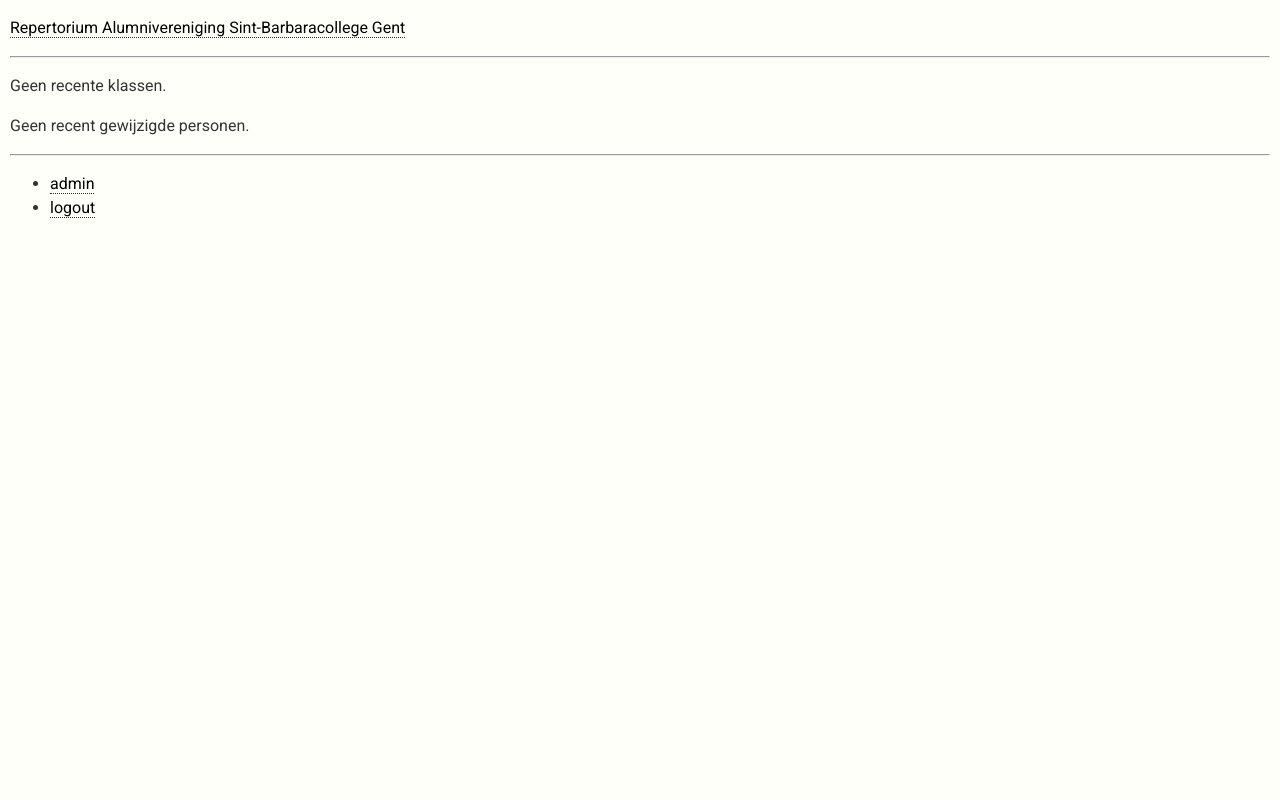
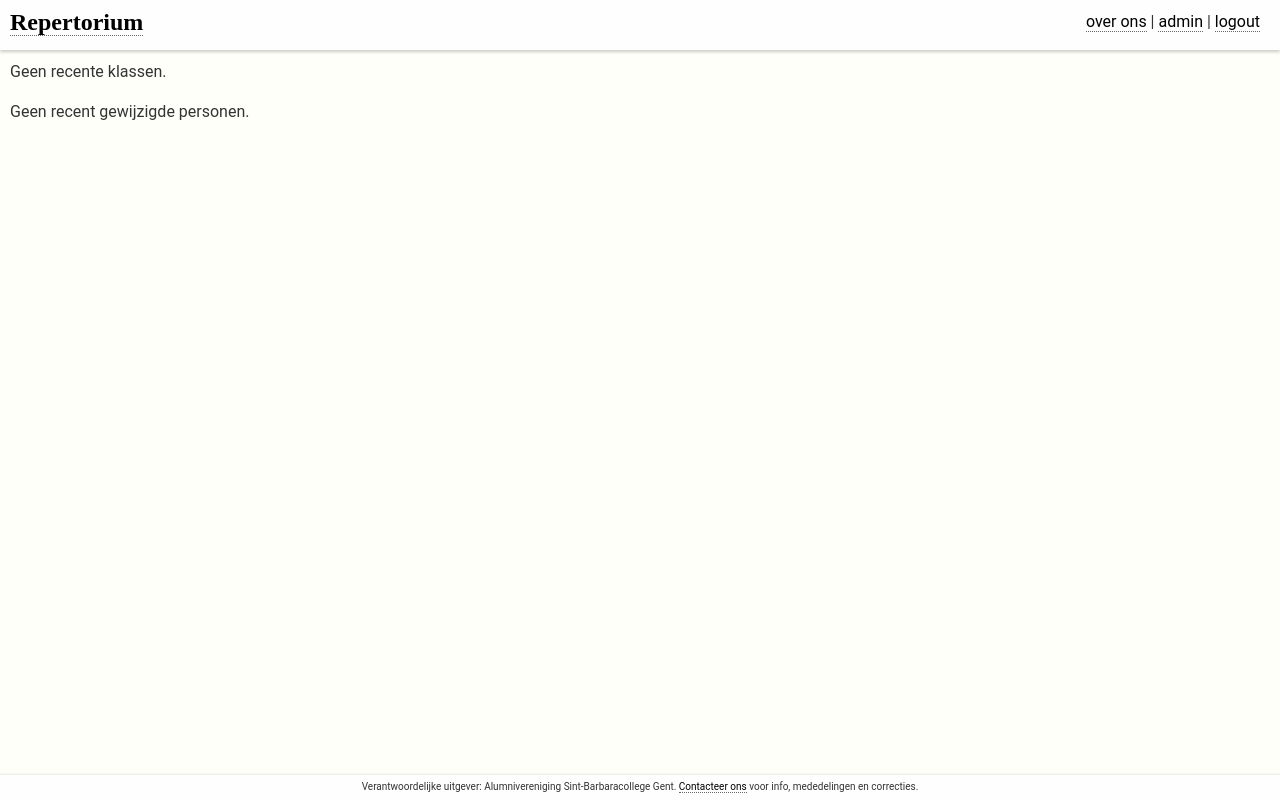
Before and after one commit to mvuijlst/alumni, a Django app: page /repertorium/ in a window 1280 px wide. Run offline with Django 3.2, Linux system fonts and the light colour scheme; the visitor is signed in with stand-in values (Sample User, id 1); data that the repository does not hold is empty; some libraries are stand-ins or nearby versions.

Commit message:
wat meer layout toegevoegd

```diff
--- a/repertorium/alumni/static/alumni/styles.css
+++ b/repertorium/alumni/static/alumni/styles.css
@@ -1,4 +1,9 @@
-* {
+.wf-loading * {
+    visibility: hidden;
+}
+
+
+p, li, li, th, td {
 	font-family: 'Roboto', sans-serif;
 	color: #333;
 }
@@ -9,7 +14,6 @@ h1, h2, h3, h4 {
  }
 
 body {
-	margin: 0 10px;
 	line-height: 1.5em;
 	background-color: #fffffa;
 }
@@ -17,10 +21,64 @@ body {
 a {
 	color: #000;
 	text-decoration: none;
-	border-bottom: 1px dotted #227;
+	border-bottom: 1px dotted #666;
+	transition: background-color .3s;
+	-webkit-transition: background-color .3s;
+	-o-transition: background-color .3s;
+	-moz-transition: background-color .3s;
 }
 
 a:hover {
 	border: none;
 	background-color: #ff0;
 }
+
+#header {
+	position: fixed;
+	background-color: #fefefe;
+	top: 0;
+	width: 100%;
+	height: 50px;
+	box-shadow: 0px 2px 3px rgba(0,0,0,0.2);
+}
+
+#header h1{
+	font-size: 24px;
+	margin: 10px;
+	float: left;
+}
+
+#utility {
+	float: right;
+	margin: 10px 20px 10px 0;
+}
+
+#main {
+	margin: 60px 10px 40px 10px;
+}
+
+#footer {
+	position: fixed;
+	background-color: #fefefe;
+	bottom: 0;
+	width: 100%;
+	height: 25px;
+	box-shadow: 0px -1px 2px rgba(0,0,0,0.1);
+}
+
+#footer p {
+	font-size: 10px;
+	text-align: center;
+	margin: 0;
+}
+
+.klasvertegenwoordiger {
+	color: #009;
+	font-size: 0.8em;
+	font-style: italic;
+}
+
+.editpersoon {
+	font-size: 10px;
+	vertical-align: super;
+}
--- a/repertorium/alumni/templates/alumni/base.html
+++ b/repertorium/alumni/templates/alumni/base.html
@@ -3,33 +3,47 @@
 {% load staticfiles %}
 
 <html><head>
+    <script type="text/javascript">
+      WebFontConfig = {
+        google: { families: [ 'Roboto:400,400italic,500:latin', 'Roboto+Slab:400,700:latin' ] }
+      };
+      (function() {
+        var wf = document.createElement('script');
+        wf.src = ('https:' == document.location.protocol ? 'https' : 'http') +
+          '://ajax.googleapis.com/ajax/libs/webfont/1/webfont.js';
+        wf.type = 'text/javascript';
+        wf.async = 'true';
+        var s = document.getElementsByTagName('script')[0];
+        s.parentNode.insertBefore(wf, s);
+      })();
+    </script>
     <title>{% block title %}Welgekomen{% endblock %} | Repertorium Alumni Sint-Barbaracollege Gent</title>
     <link rel="stylesheet" type="text/css" href="{% static 'alumni/normalize.css' %}" />
     <link rel="stylesheet" type="text/css" href="{% static 'alumni/styles.css' %}" />
-    <link href='http://fonts.googleapis.com/css?family=Roboto+Slab:400,700&subset=latin,latin-ext' rel='stylesheet' type='text/css'>
-    <link href='http://fonts.googleapis.com/css?family=Roboto:500,400italic,300,300italic,400&subset=latin,latin-ext' rel='stylesheet' type='text/css'>
 </head>
 <body>
 
-    <p><a href="/repertorium">Repertorium Alumnivereniging Sint-Barbaracollege Gent</a></p>
+    <div id="header">
+        <h1><a href="/repertorium">Repertorium</a></h1>
+        <p id="utility">
+            <a href="/repertorium/info">over ons</a>
+            {% if user.is_authenticated %}
+                | <a href="/admin">admin</a>
+                | <a href="/admin/logout/">logout</a>
+            {% else %}
+                | <a href="/admin/login/">login</a>
+            {% endif %}
+        </p>
+    </div>
 
-    <hr />
+    <div id="main">
+        {% block main %}
+            <p>Welgekomen.</p>
+        {% endblock %}
+    </div>
 
-    {% block main %}
-        <p>Welgekomen.</p>
-    {% endblock %}
-
-    <hr />
-
-    <div>
-        <ul>
-            {% if user.is_authenticated %}
-                <li><a href="/admin">admin</a></li>
-                <li><a href="/admin/logout/">logout</a></li>
-            {% else %}
-                <li><a href="/admin/login/">login</a></li>
-            {% endif %}
-        </ul>
+    <div id="footer">
+        <p>Verantwoordelijke uitgever: Alumnivereniging Sint-Barbaracollege Gent. <a href="mailto:alumni@sint-barbara.be">Contacteer ons</a> voor info, mededelingen en correcties.</p>
     </div>
 
 </body>
--- a/repertorium/alumni/templates/alumni/detail.html
+++ b/repertorium/alumni/templates/alumni/detail.html
@@ -5,7 +5,11 @@
 
 {% block main %}
 
-<h1>{{ persoon.voornaam }} {{ persoon.achternaam }} </h1>
+<h1>{{ persoon.voornaam }} {{ persoon.achternaam }}
+	{% if user.is_authenticated %}
+		<span class="editpersoon">[<a href="/admin/alumni/persoon/{{ persoon.id }}/">wijzig</a>]</span>
+	{% endif %}
+</h1>
 
 <p>Rethorica:
 	<a href="{% url 'klaslijst' persoon.rhetorica.klas.id %}">
--- a/repertorium/alumni/urls.py
+++ b/repertorium/alumni/urls.py
@@ -8,4 +8,6 @@ urlpatterns = [
     url(r'^klas/(?P<klas_id>[0-9]+)$', views.klaslijst, name='klaslijst'),
     # bv: /repertorium/p/6677
     url(r'^p/(?P<persoon_id>[0-9]+)$', views.persoondetail, name='detail'),
+    # bv: /repertorium/info
+    url(r'^info$', views.info, name='info'),
 ]
--- a/repertorium/alumni/views.py
+++ b/repertorium/alumni/views.py
@@ -12,6 +12,9 @@ def index(request):
 		'recent_klassen': recent_klassen
 	}
 	return render(request, 'alumni/index.html', context)
+
+def info(request):
+	return render(request, 'alumni/info.html')
 
 def klaslijst(request, klas_id):
 	try:
--- a/repertorium/repertorium/settings.py
+++ b/repertorium/repertorium/settings.py
@@ -23,9 +23,9 @@ BASE_DIR = os.path.dirname(os.path.dirname(os.path.abspath(__file__)))
 SECRET_KEY = 'c^35y+j6(8qz4h9f0vc3ln1@w)^fvsxz%#(58!6fhe*&!-q57('
 
 # SECURITY WARNING: don't run with debug turned on in production!
-DEBUG = True
+DEBUG = False
 
-ALLOWED_HOSTS = []
+ALLOWED_HOSTS = ['127.0.0.1']
 
 
 # Application definition
```
Also changed, not shown: repertorium/alumni/templates/alumni/info.html (added, +10 -0 lines), repertorium/alumni/templates/alumni/klaslijst.html (+4 -4 lines).
